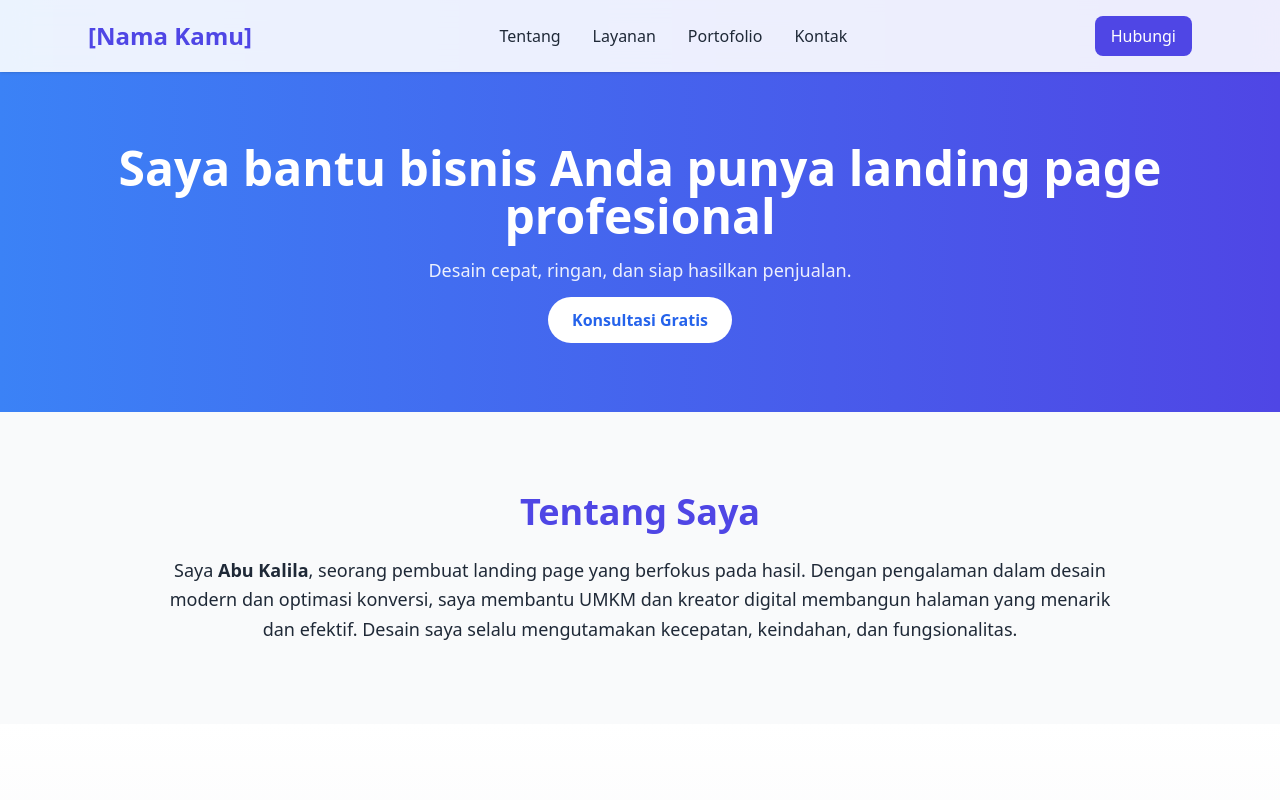
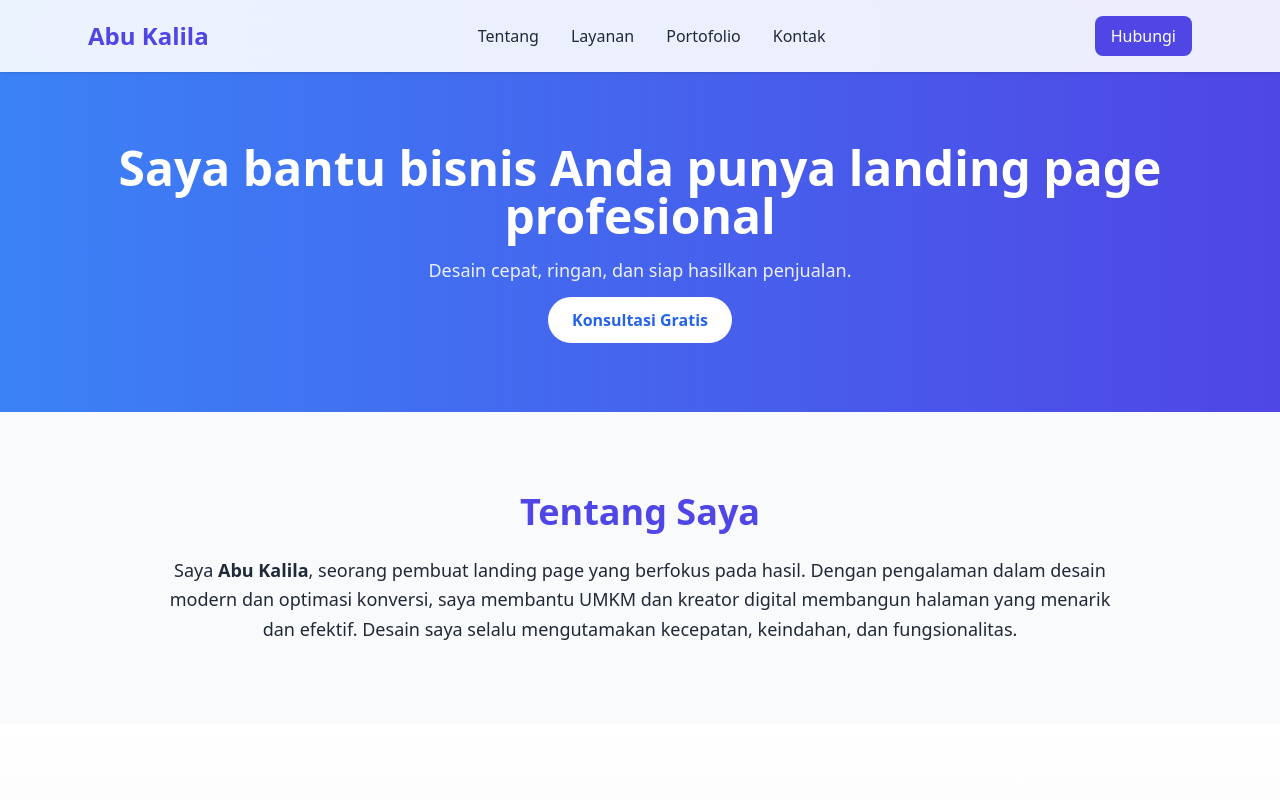
Before and after one commit to abukalila-bdg/me, a plain HTML site: page index.html in a window 1280 px wide. Shown: the top 800 px of the page. Drawn offline with nearby package versions, Linux system fonts and the light colour scheme.

Commit message:
Update index.html
Navbar change to Abu Kalila

```diff
--- a/index.html
+++ b/index.html
@@ -14,7 +14,7 @@
   <!-- Navbar -->
   <nav class="fixed w-full bg-white/90 backdrop-blur-md shadow z-50">
     <div class="max-w-6xl mx-auto flex justify-between items-center py-4 px-6">
-      <h1 class="text-2xl font-bold text-indigo-600">[Nama Kamu]</h1>
+      <h1 class="text-2xl font-bold text-indigo-600">Abu Kalila</h1>
       <ul class="hidden md:flex space-x-8 font-medium">
         <li><a href="#tentang" class="hover:text-indigo-600 transition">Tentang</a></li>
         <li><a href="#layanan" class="hover:text-indigo-600 transition">Layanan</a></li>
```
